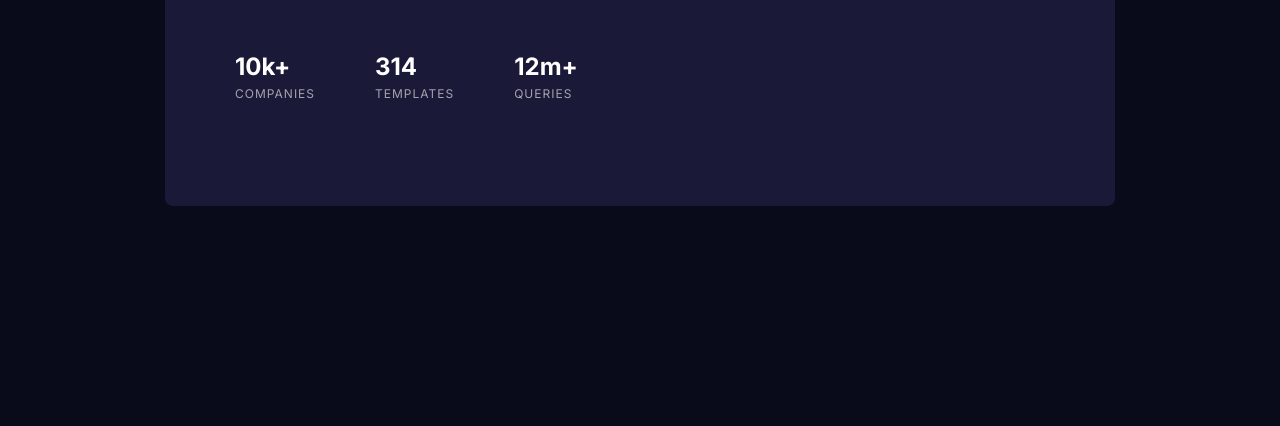
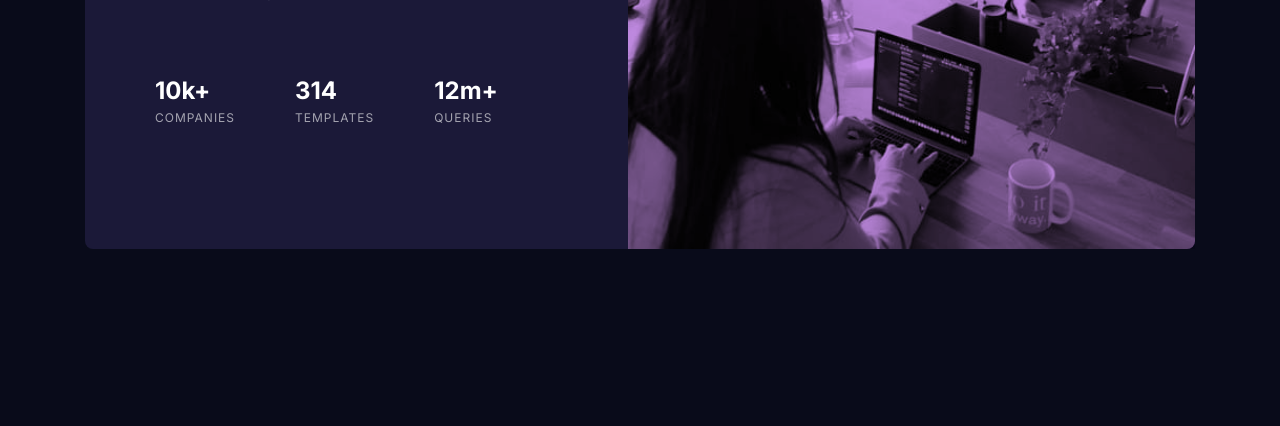
Before and after one commit to EdwardShanahan07/FM-Stats-Preview-Card-Component, a plain HTML site: page index.html in a window 1280 px wide. Shown: the part 428-854 px from the top of the page. Before the commit the page ends 811 px from the top, so only its background shows below. Drawn offline with Linux system fonts and the light colour scheme.

Commit message:
Improve Layout

```diff
--- a/assets/css/style.css
+++ b/assets/css/style.css
@@ -36,7 +36,7 @@ body {
   display: flex;
   align-items: center;
   justify-content: center;
-  padding: 8.5rem 2.5rem;
+  padding: 8.5rem 0;
 }
 
 /* Card */
@@ -47,6 +47,8 @@ body {
   display: flex;
   flex-direction: column;
   border-radius: 8px;
+  max-width: 327px;
+  height: 100%;
 }
 
 .card__img {
@@ -115,11 +117,11 @@ body {
 
 @media (min-width: 1200px) {
   body {
-    padding: 17.7rem 16.5rem;
+    padding: 17.7rem 0;
   }
   .card {
     flex-direction: row;
-    height: 100%;
+    max-width: 1110px;
   }
 
   .card__img img {
@@ -131,8 +133,10 @@ body {
   }
 
   .card__img {
-    height: 100%;
+    height: 500px;
     order: 2;
+    flex-basis: 70%;
+    align-self: stretch;
   }
 
   .card__img--desktop {
@@ -146,6 +150,7 @@ body {
   .card__text {
     text-align: left;
     padding: 7.2rem;
+    flex-basis: 30%;
   }
 
   .stats {
```
